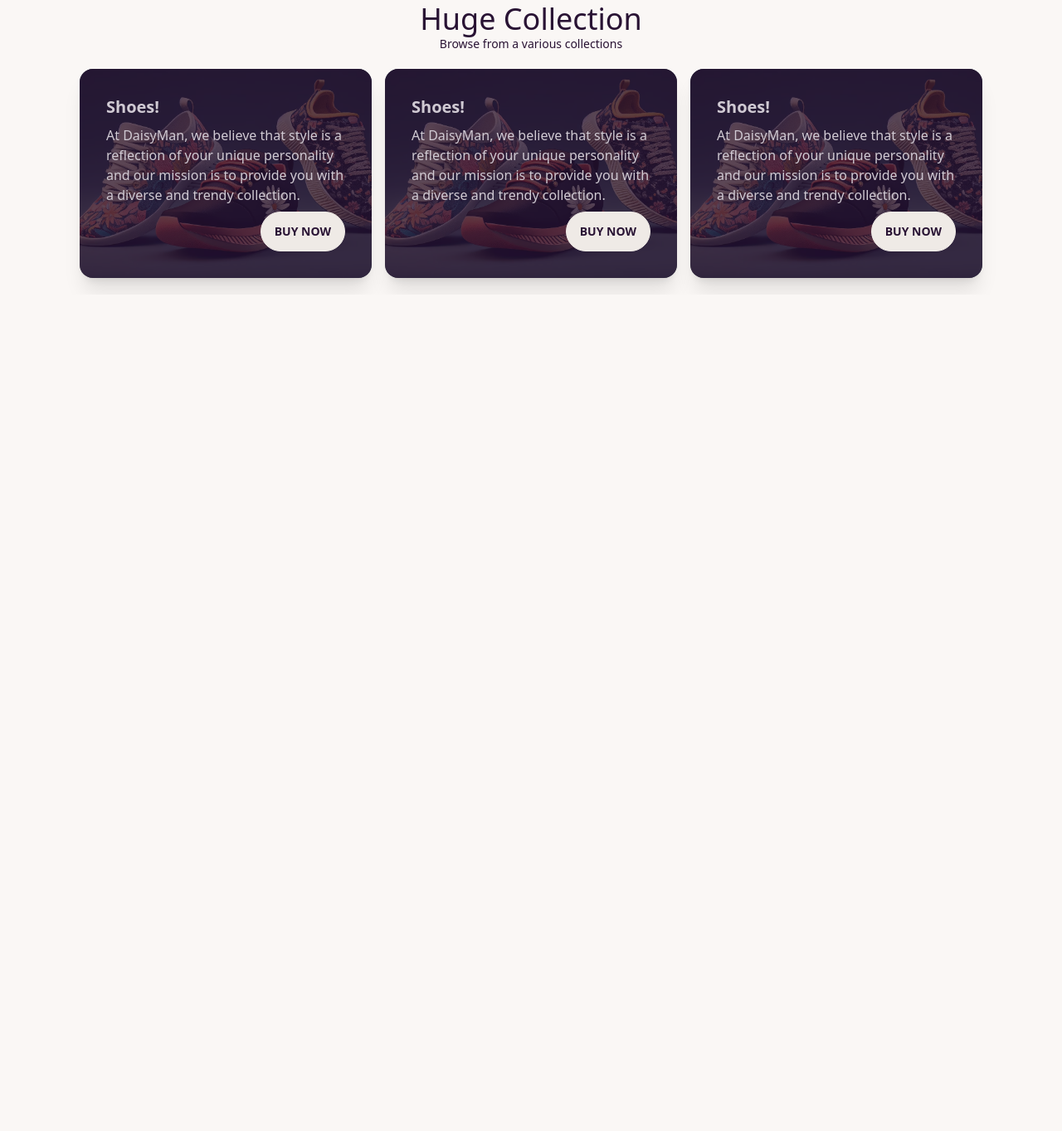
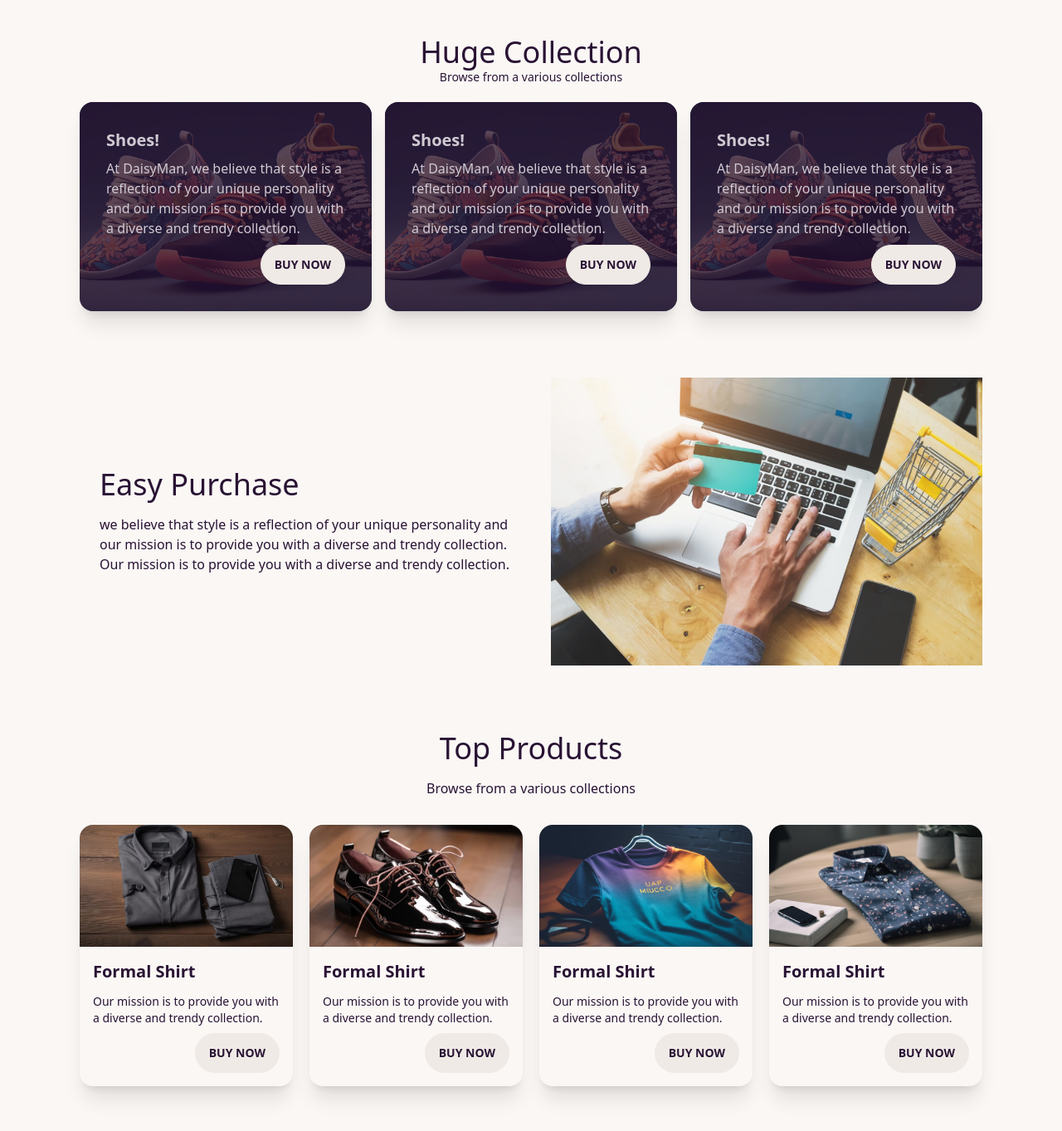
Before and after one commit to developerbadsa/DaisyMan, a plain HTML site: page index.html in a window 1280 px wide. Shown: the part 837-2200 px from the top of the page at 83% size. Before the commit the page ends 1192 px from the top, so only its background shows below. Drawn offline with nearby package versions, Linux system fonts and the light colour scheme.

Commit message:
top products section done

```diff
--- a/index.html
+++ b/index.html
@@ -66,7 +66,7 @@
           </div>
     </header>
     <!-- catagory section -->
-    <section class="max-w-screen-xl mx-auto py-5 px-8 md:px-16 lg:px-24">
+    <section class="max-w-screen-xl mx-auto py-5 px-8 md:px-16 lg:px-24 my-10 ">
         <div class="text-center py-5">
             <h1 class="text-2xl md:text-4xl">Huge Collection</h1>
             <p class="text-sm">Browse from a various collections</p>
@@ -104,5 +104,71 @@
             </div>
         </div>
     </section>
+    <!-- feature section -->
+    <section class="max-w-screen-xl mx-auto py-5 px-8 md:px-16 lg:px-24 my-10">
+      <div class="flex flex-col md:flex-row items-center">
+        <div class=" flex-1 p-6">
+          <h2 class="text-2xl md:text-4xl pb-4">
+            Easy Purchase
+          </h2>
+          <p class=" ">we believe that style is a reflection of your unique personality and our mission is to provide you with a diverse and trendy collection. Our mission is to provide you with a diverse and trendy collection.</p>
+        </div>
+        <div class=" flex-1 bg-red-200">
+          <img src="./images/easy-purchase.avif" alt="">
+        </div>
+      </div>
+    </section>
+    <!-- top products section -->
+    <section class="max-w-screen-xl mx-auto py-5 px-8 md:px-16 lg:px-24 my-10">
+      <h2 class="text-2xl md:text-4xl text-center mb-4">
+        Top Products
+      </h2>
+      <p class="text-center mb-8">
+        Browse from a various collections
+      </p>
+      <div class="grid sm:grid-cols-2 md:grid-cols-3 lg:grid-cols-4 gap-5">
+        <div class="card card-compact bg-base-100 shadow-xl">
+          <figure><img src="./images/elegant-businessman-attire-hangs-modern-closet-generated-by-ai_188544-15312.avif" alt="Shoes" /></figure>
+          <div class="card-body">
+            <h2 class="card-title">Formal Shirt</h2>
+            <p>Our mission is to provide you with a diverse and trendy collection.</p>
+            <div class="card-actions justify-end">
+              <button class="btn">Buy Now</button>
+            </div>
+          </div>
+        </div>
+        <div class="card card-compact bg-base-100 shadow-xl">
+          <figure><img src="./images/shiny-black-leather-shoes-exude-modern-luxury-generated-by-ai_188544-36154.avif" alt="Shoes" /></figure>
+          <div class="card-body">
+            <h2 class="card-title">Formal Shirt</h2>
+            <p>Our mission is to provide you with a diverse and trendy collection.</p>
+            <div class="card-actions justify-end">
+              <button class="btn">Buy Now</button>
+            </div>
+          </div>
+        </div>
+        <div class="card card-compact bg-base-100 shadow-xl">
+          <figure><img src="./images/blue-yellow-t-shirt-wooden-hanger-generated-by-ai_188544-42185.avif" alt="Shoes" /></figure>
+          <div class="card-body">
+            <h2 class="card-title">Formal Shirt</h2>
+            <p>Our mission is to provide you with a diverse and trendy collection.</p>
+            <div class="card-actions justify-end">
+              <button class="btn">Buy Now</button>
+            </div>
+          </div>
+        </div>
+        <div class="card card-compact bg-base-100 shadow-xl">
+          <figure><img src="./images/elegant-businessman-shirt-wooden-desk-stack-generated-by-ai_188544-34678.avif" alt="Shoes" /></figure>
+          <div class="card-body">
+            <h2 class="card-title">Formal Shirt</h2>
+            <p>Our mission is to provide you with a diverse and trendy collection.</p>
+            <div class="card-actions justify-end">
+              <button class="btn">Buy Now</button>
+            </div>
+          </div>
+        </div>
+      </div>
+    </section>
+
 </body>
 </html>
```
